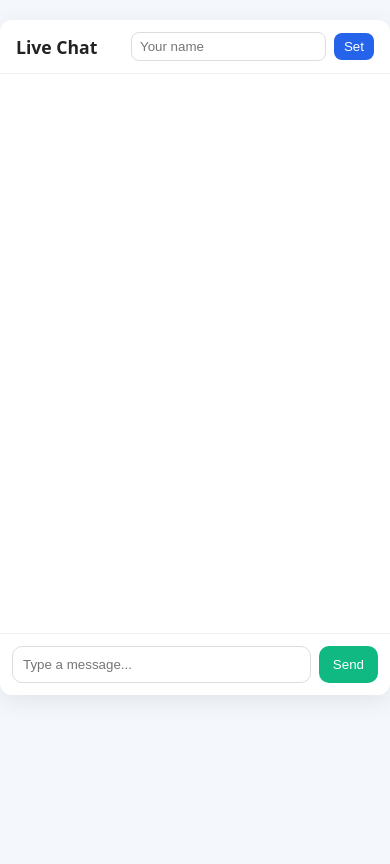
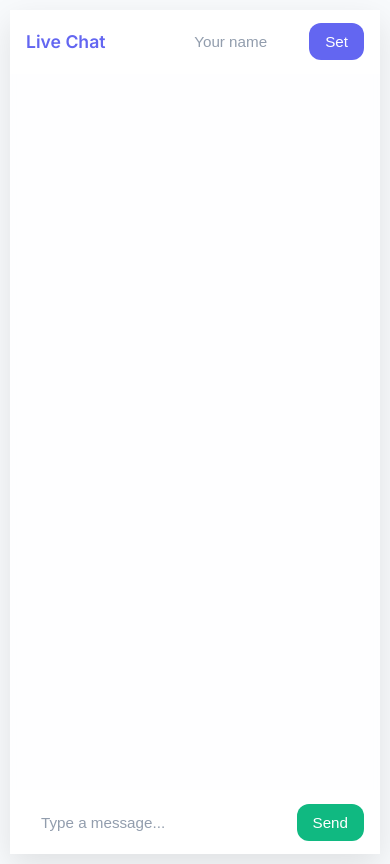
Before and after one commit to mahin48014/live-chat, a website: page public/index.html in a window 390 px wide. Drawn offline with nearby package versions, Linux system fonts and the light colour scheme; no server answers.

Commit message:
Update style.css

```diff
--- a/public/style.css
+++ b/public/style.css
@@ -1,23 +1,264 @@
 /* style.css */
-* { box-sizing: border-box; }
+:root {
+  --primary-color: #6366f1; /* Indigo-500 */
+  --secondary-color: #10b981; /* Emerald-500 */
+  --background-light: #f8fafc; /* Slate-50 */
+  --background-dark: #e2e8f0; /* Slate-200 */
+  --text-primary: #1e293b; /* Slate-800 */
+  --text-secondary: #64748b; /* Slate-500 */
+  --message-bg-user: linear-gradient(135deg, rgba(167, 139, 250, 0.8) 0%, rgba(129, 140, 248, 0.8) 100%); /* Light gradient for user */
+  --message-bg-other: linear-gradient(135deg, rgba(203, 213, 225, 0.8) 0%, rgba(196, 202, 215, 0.8) 100%); /* Light gradient for others */
+  --glass-blur: 10px;
+  --shadow-soft: 0 4px 12px rgba(0, 0, 0, 0.05);
+  --shadow-heavy: 0 12px 32px rgba(0, 0, 0, 0.1);
+  --border-radius-md: 12px;
+  --border-radius-lg: 16px;
+}
+
+* {
+  box-sizing: border-box;
+}
+
 body {
-  font-family: system-ui, -apple-system, "Segoe UI", Roboto, "Helvetica Neue", Arial;
-  margin: 0; background: #f4f7fb; color: #222;
+  font-family: 'Inter', system-ui, -apple-system, "Segoe UI", Roboto, "Helvetica Neue", Arial, sans-serif;
+  margin: 0;
+  background: var(--background-light);
+  color: var(--text-primary);
+  display: flex;
+  justify-content: center;
+  align-items: center;
+  min-height: 100vh; /* Ensure it takes full viewport height */
 }
-#app { max-width: 800px; margin: 20px auto; border-radius: 12px; overflow: hidden; box-shadow: 0 6px 24px rgba(0,0,0,0.08); background: white; display:flex; flex-direction:column; height:80vh;}
-header { padding: 12px 16px; display:flex; align-items:center; justify-content:space-between; border-bottom:1px solid #eee; }
-header h1 { margin:0; font-size:1.1rem; }
-#userControls { display:flex; gap:8px; align-items:center; }
-#userControls input { padding:6px 8px; border-radius:8px; border:1px solid #ddd; }
-#userControls button { padding:6px 10px; border-radius:8px; border: none; background:#2563eb; color:white; cursor:pointer; }
 
-main { padding: 12px; overflow:auto; flex:1; }
-#messages { list-style:none; margin:0; padding:0; display:flex; flex-direction:column; gap:8px; }
-.message { padding:8px 10px; border-radius:10px; background:#f1f5f9; max-width:75%; }
-.message .meta { font-size:0.8rem; color:#555; margin-bottom:6px; }
-.message.me { align-self:flex-end; background:#e0f2fe; }
+#app {
+  width: 100%;
+  max-width: 700px; /* Slightly narrower for a more intimate feel */
+  margin: 20px;
+  border-radius: var(--border-radius-lg);
+  overflow: hidden;
+  box-shadow: var(--shadow-heavy);
+  background: rgba(255, 255, 255, 0.8); /* Semi-transparent white for depth */
+  backdrop-filter: blur(var(--glass-blur)) saturate(180%); /* Frosted glass effect */
+  -webkit-backdrop-filter: blur(var(--glass-blur)) saturate(180%); /* For Safari */
+  display: flex;
+  flex-direction: column;
+  height: 85vh; /* Slightly taller */
+}
 
-form { display:flex; gap:8px; padding:12px; border-top:1px solid #eee; }
-form input { flex:1; padding:10px; border-radius:10px; border:1px solid #ddd; }
-form button { padding:10px 14px; border-radius:10px; border:none; background:#10b981; color:white; cursor:pointer; }
-.small { font-size:0.8rem; color:#777; }
+.app-header {
+  padding: 16px 24px;
+  display: flex;
+  align-items: center;
+  justify-content: space-between;
+  border-bottom: 1px solid rgba(255, 255, 255, 0.3); /* Softer border */
+  background: rgba(255, 255, 255, 0.5); /* Lighter glass effect */
+  backdrop-filter: blur(var(--glass-blur)) saturate(180%);
+  -webkit-backdrop-filter: blur(var(--glass-blur)) saturate(180%);
+  position: sticky; /* Keep header visible */
+  top: 0;
+  z-index: 10;
+}
+
+.app-title {
+  margin: 0;
+  font-size: 1.3rem;
+  font-weight: 600;
+  color: var(--primary-color); /* Accent color for title */
+}
+
+.user-controls {
+  display: flex;
+  gap: 10px;
+  align-items: center;
+}
+
+.input-field {
+  padding: 10px 14px;
+  border: 1px solid rgba(255, 255, 255, 0.4); /* Softer border */
+  border-radius: var(--border-radius-md);
+  background: rgba(255, 255, 255, 0.6); /* Slightly more opaque input */
+  color: var(--text-primary);
+  font-size: 0.95rem;
+  transition: all 0.3s ease;
+}
+
+.input-field::placeholder {
+  color: var(--text-secondary);
+  opacity: 0.7;
+}
+
+.input-field:focus {
+  outline: none;
+  border-color: var(--primary-color);
+  box-shadow: 0 0 0 2px rgba(99, 102, 241, 0.3);
+}
+
+.user-name-input {
+  max-width: 180px;
+}
+
+.btn {
+  padding: 10px 16px;
+  border: none;
+  border-radius: var(--border-radius-md);
+  cursor: pointer;
+  font-weight: 500;
+  transition: all 0.3s ease;
+  font-size: 0.95rem;
+  color: white; /* Default text color for buttons */
+}
+
+.btn-primary {
+  background: var(--primary-color);
+}
+
+.btn-primary:hover {
+  background: #4f46e5; /* Darker shade */
+  box-shadow: 0 6px 12px rgba(99, 102, 241, 0.4);
+}
+
+.app-main {
+  padding: 20px 24px;
+  overflow-y: auto; /* Use auto for better scroll behavior */
+  flex: 1;
+  display: flex;
+  flex-direction: column;
+  gap: 10px; /* Spacing between messages */
+}
+
+.message-list {
+  list-style: none;
+  margin: 0;
+  padding: 0;
+  display: flex;
+  flex-direction: column;
+  gap: 12px; /* Increased gap between messages */
+}
+
+.message {
+  padding: 12px 16px;
+  border-radius: var(--border-radius-lg);
+  max-width: 75%;
+  word-wrap: break-word; /* Ensure long words break */
+  box-shadow: 0 4px 15px rgba(0, 0, 0, 0.08); /* Softer shadow for messages */
+  position: relative;
+  line-height: 1.5;
+  font-size: 1rem;
+}
+
+.message .meta {
+  font-size: 0.75rem;
+  color: rgba(255, 255, 255, 0.8); /* Lighter text for meta */
+  margin-bottom: 8px;
+  display: block; /* Ensure it's on its own line */
+}
+
+.message.me {
+  align-self: flex-end;
+  background: var(--message-bg-user); /* Glossy gradient */
+  color: white;
+}
+
+.message.me .meta {
+  color: rgba(255, 255, 255, 0.7);
+}
+
+.message:not(.me) {
+  align-self: flex-start;
+  background: var(--message-bg-other); /* Glossy gradient */
+  color: var(--text-primary);
+}
+
+.message:not(.me) .meta {
+  color: var(--text-secondary);
+}
+
+/* For message tail/arrow effect */
+.message::before {
+  content: '';
+  position: absolute;
+  bottom: 8px;
+  width: 0;
+  height: 0;
+  border-style: solid;
+}
+
+.message.me::before {
+  right: -10px;
+  border-width: 8px 0 8px 10px;
+  border-color: transparent transparent transparent rgba(167, 139, 250, 0.8); /* Matches user message gradient start */
+}
+
+.message:not(.me)::before {
+  left: -10px;
+  border-width: 8px 10px 8px 0;
+  border-color: transparent rgba(203, 213, 225, 0.8) transparent transparent; /* Matches other message gradient start */
+}
+
+
+.app-footer {
+  padding: 16px 24px;
+  background: rgba(255, 255, 255, 0.5); /* Lighter glass effect */
+  backdrop-filter: blur(var(--glass-blur)) saturate(180%);
+  -webkit-backdrop-filter: blur(var(--glass-blur)) saturate(180%);
+  display: flex;
+  gap: 10px;
+  align-items: center;
+  border-top: 1px solid rgba(255, 255, 255, 0.3);
+}
+
+.message-form {
+  display: flex;
+  gap: 10px;
+  width: 100%;
+  align-items: center;
+}
+
+.message-input {
+  flex: 1;
+  padding: 10px 14px;
+  background: rgba(255, 255, 255, 0.6);
+  border: 1px solid rgba(255, 255, 255, 0.4);
+  border-radius: var(--border-radius-md);
+}
+
+.message-input:focus {
+  outline: none;
+  border-color: var(--secondary-color);
+  box-shadow: 0 0 0 2px rgba(16, 185, 121, 0.3);
+}
+
+.btn-send {
+  background: var(--secondary-color);
+}
+
+.btn-send:hover {
+  background: #06945c; /* Darker shade */
+  box-shadow: 0 6px 12px rgba(16, 185, 121, 0.4);
+}
+
+.small {
+  font-size: 0.8rem;
+  color: var(--text-secondary);
+}
+
+/* Responsive Adjustments */
+@media (max-width: 600px) {
+  #app {
+    margin: 10px;
+    height: 100vh;
+    border-radius: 0; /* Full bleed on smallest screens */
+  }
+  .app-header, .app-footer {
+    padding: 12px 16px;
+  }
+  .app-title {
+    font-size: 1.1rem;
+  }
+  .message {
+    max-width: 90%;
+  }
+  .user-name-input {
+    max-width: 120px;
+  }
+}
```
